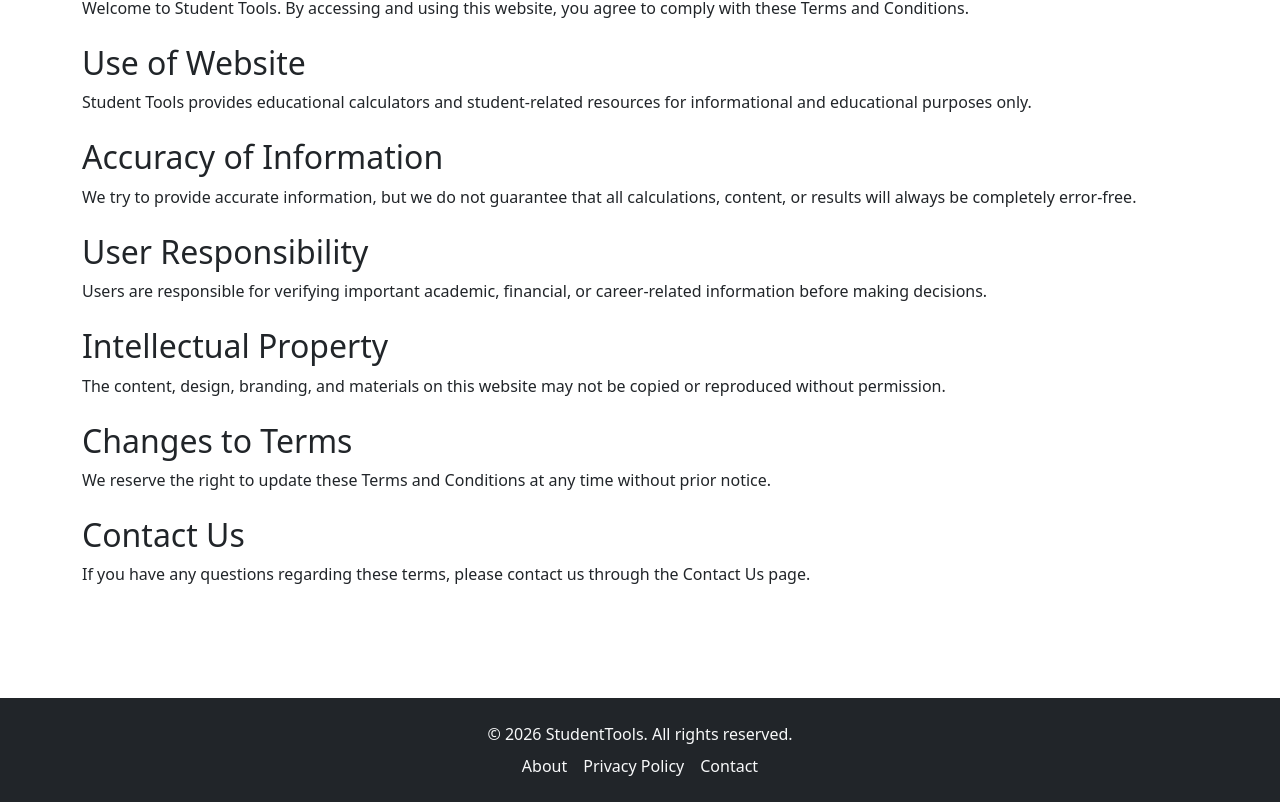
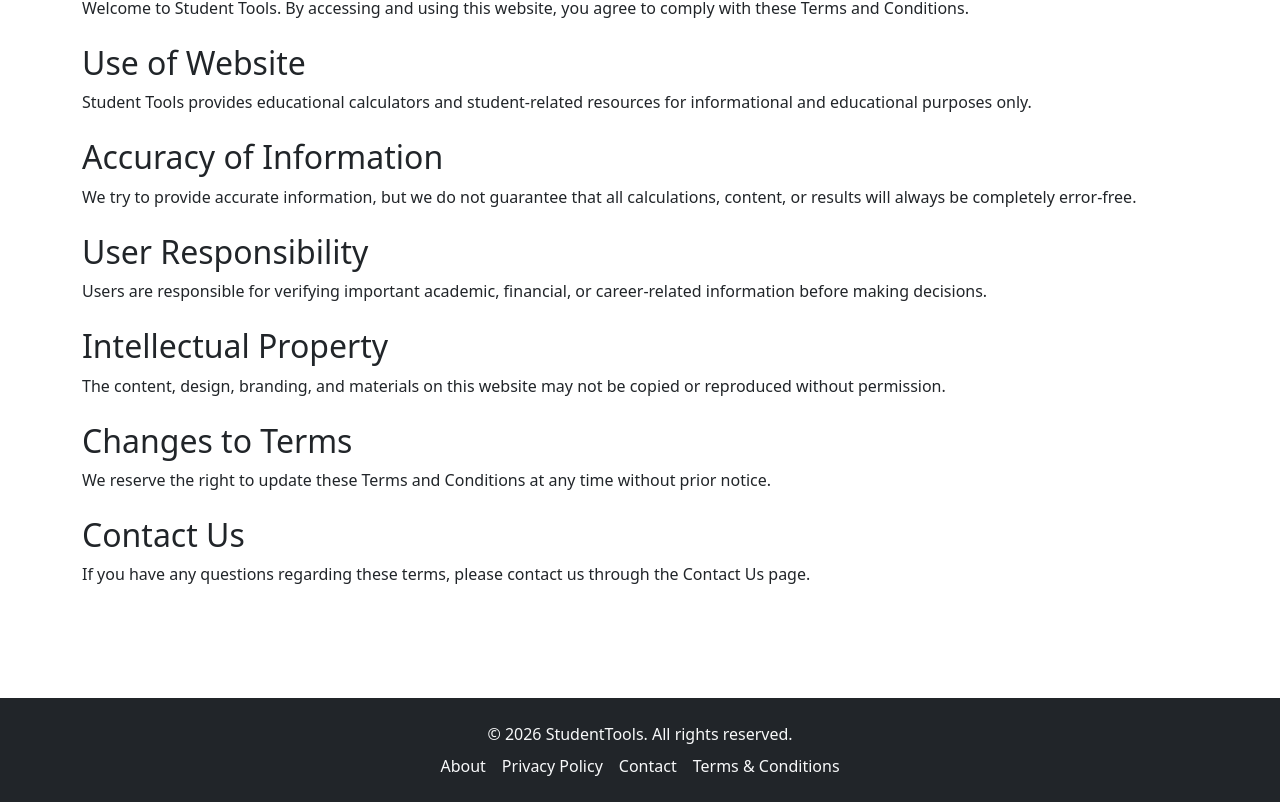
Before and after one commit to priyanshuforge/student-tools, a React (Vite) app: page /terms-and-conditions in a window 1280 px wide. Shown: the part 204-1006 px from the top of the page. Built offline with nearby package versions, Linux system fonts and the light colour scheme.

Commit message:
Added Terms and Conditions footer link

```diff
--- a/src/components/Footer.jsx
+++ b/src/components/Footer.jsx
@@ -21,6 +21,12 @@ function Footer() {
           <Link to="/contact" className="text-light text-decoration-none mx-2">
             Contact
           </Link>
+          <Link
+            to="/terms-and-conditions"
+            className="text-light text-decoration-none mx-2"
+          >
+            Terms & Conditions
+          </Link>
         </div>
       </div>
     </footer>
```
